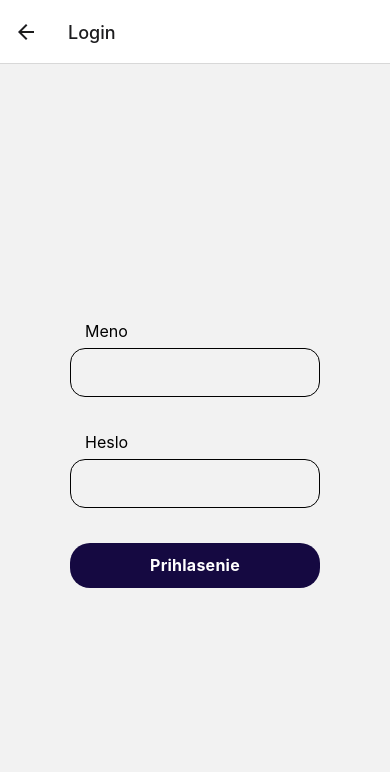
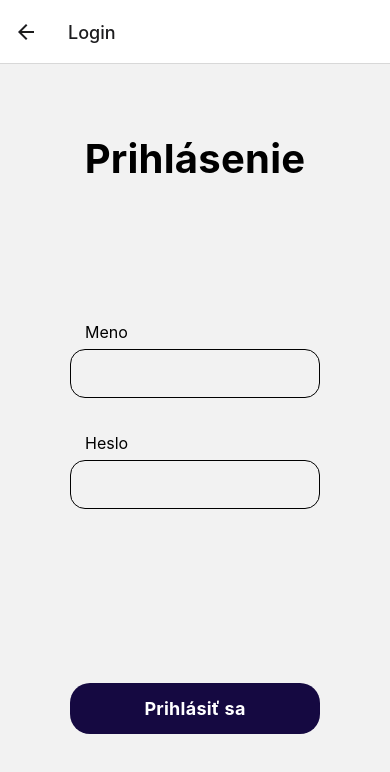
Before and after one commit to JSimko4/MTAA_FRONTEND, a React Native app: screen /Login in a window 390 px wide. Shown: the top 772 px of the page. Built offline with nearby package versions, Linux system fonts and the light colour scheme.

Commit message:
styling fixes

```diff
--- a/screens/LoginScreen.js
+++ b/screens/LoginScreen.js
@@ -48,16 +48,17 @@ export default function LoginScreen({navigation}) {
     button: {
       alignItems: 'center',
       justifyContent: 'center',
-      paddingVertical: 12,
+      paddingVertical: 15,
       paddingHorizontal: 15,
       width: 250,
       borderRadius: 4,
       elevation: 3,
       backgroundColor: "rgb(21, 9, 65)",
       borderRadius: 20,
+      marginBottom: 40
     },
     text: {
-      fontSize: 16,
+      fontSize: 18,
       lineHeight: 21,
       fontWeight: 'bold',
       letterSpacing: 0.25,
@@ -66,7 +67,8 @@ export default function LoginScreen({navigation}) {
   });
 
   return (
-      <View style={{flex: 1, alignItems: 'center', justifyContent: 'center' }}>
+      <View style={{flex: 1, alignItems: 'center', justifyContent: 'space-around' }}>
+        <Text style={{fontSize: 40, fontWeight: 'bold', letterSpacing: 0.25}}>Prihlásenie</Text>
 
         <View>
           <Text style={{marginBottom: 6, marginLeft: 15, fontSize: 16, lineHeight: 21}}>Meno</Text>
@@ -74,8 +76,7 @@ export default function LoginScreen({navigation}) {
           style={styles.input}
           onChangeText={onChangeName}
         />
-        </View>
-        <View>
+
         <Text style={{marginBottom: 6, marginLeft: 15, fontSize: 16, lineHeight: 21}}>Heslo</Text>
         <TextInput
           style={styles.input}
@@ -87,7 +88,7 @@ export default function LoginScreen({navigation}) {
           style={styles.button}
           onPress={() => loginApi({navigation}, user_name, user_password)}
         >
-          <Text style={styles.text}>Prihlasenie</Text>
+          <Text style={styles.text}>Prihlásiť sa</Text>
         </Pressable>
 
       </View>
```
